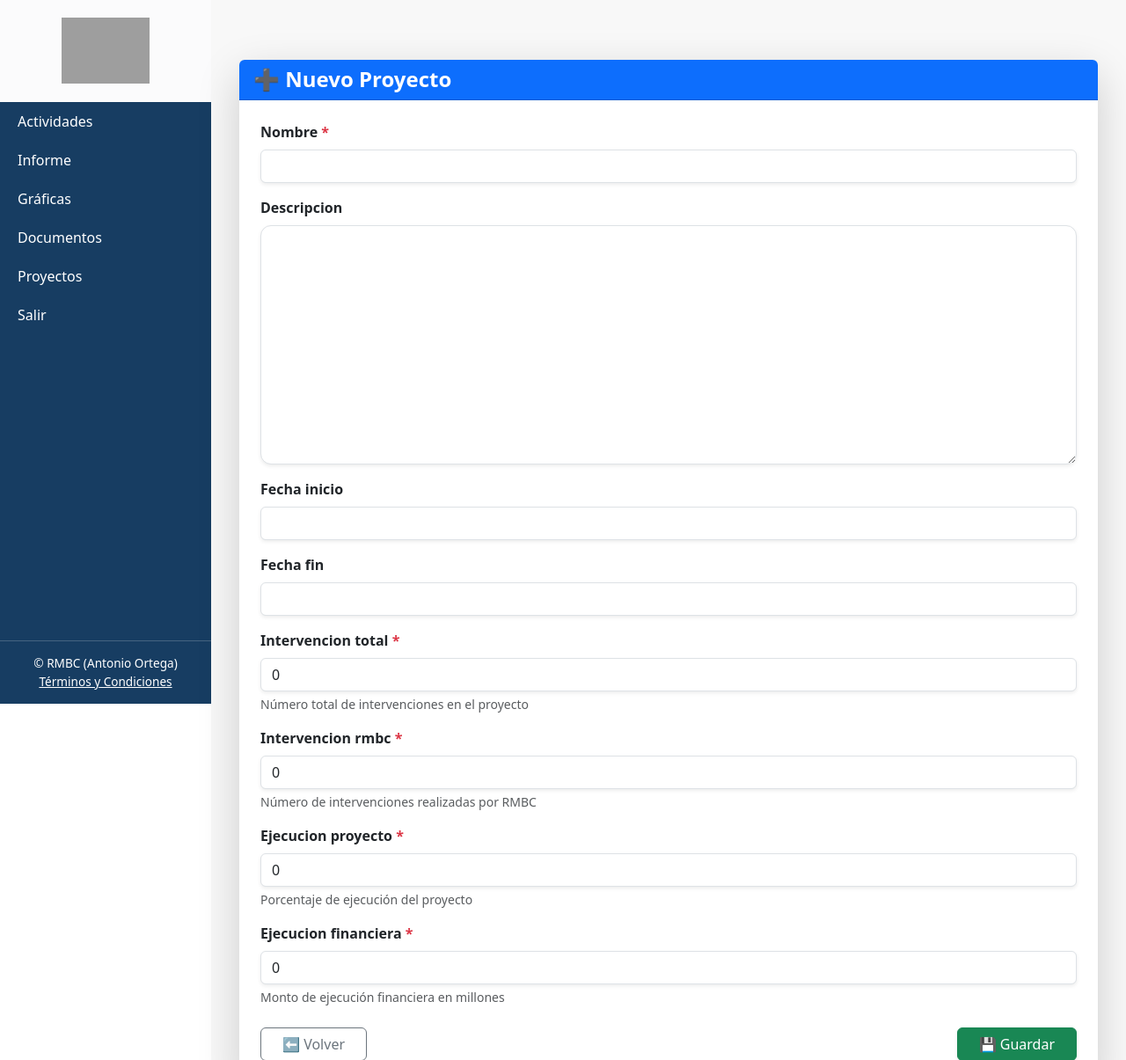
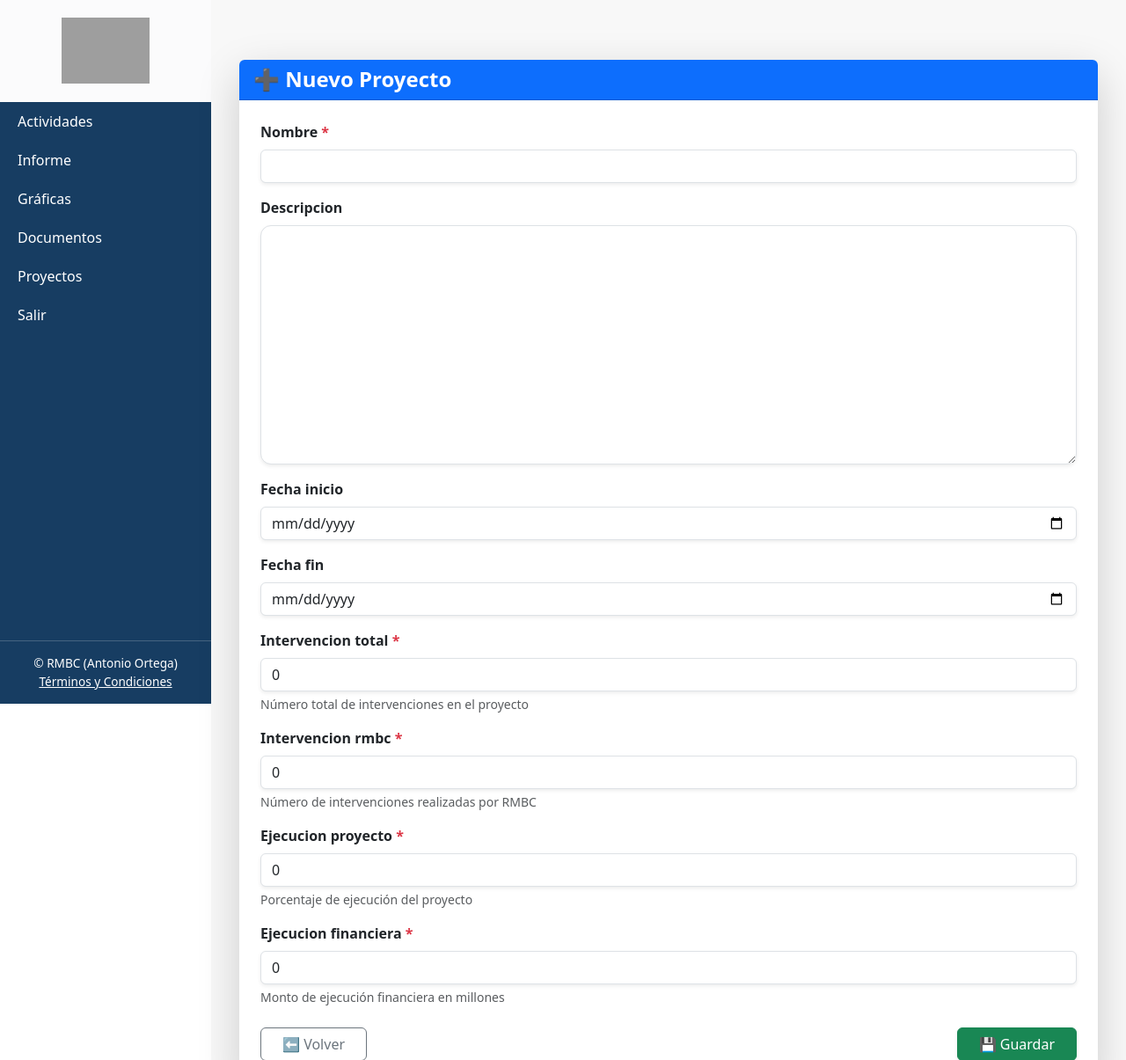
Before and after one commit to Aortega0720/ReunuinesDjango, a Django app: page /proyectos/nuevo/ in a window 1280 px wide. Shown: the top 1205 px of the page at 88% size. Run offline with Django 5.2, Linux system fonts and the light colour scheme; some libraries are stand-ins or nearby versions; grey boxes are pictures that could not be loaded.

Commit message:
backup 08-09-2025-7

```diff
--- a/mi_aplicacion/templates/mi_aplicacion/proyecto_form.html
+++ b/mi_aplicacion/templates/mi_aplicacion/proyecto_form.html
@@ -25,7 +25,13 @@
                 <span class="text-danger">*</span>
               {% endif %}
             </label>
-            {{ field|add_class:"form-control shadow-sm" }}
+
+            {# Si el widget es tipo fecha, forzamos a datepicker #}
+            {% if field.field.widget.input_type == "date" %}
+              {{ field|add_class:"form-control shadow-sm"|attr:"type:date"|attr:"placeholder:Seleccione una fecha" }}
+            {% else %}
+              {{ field|add_class:"form-control shadow-sm" }}
+            {% endif %}
 
             {% if field.help_text %}
               <div class="form-text text-muted">{{ field.help_text }}</div>
--- a/mi_aplicacion/views.py
+++ b/mi_aplicacion/views.py
@@ -15,6 +15,7 @@ from django.utils.dateparse import parse_date
 from django.views import View
 from django.urls import reverse_lazy
 from django.views.generic import DetailView, ListView, TemplateView, CreateView, UpdateView, DeleteView
+from django import forms
 
 # terceros
 import openpyxl
@@ -626,6 +627,12 @@ class ProyectoCreateView(CreateView):
     fields = '__all__'
     success_url = reverse_lazy('mi_aplicacion:proyecto_list')
 
+    def get_form(self, form_class=None):
+        form = super().get_form(form_class)
+        form.fields['fecha_inicio'].widget = forms.DateInput(attrs={'type': 'date', 'class': 'form-control'})
+        form.fields['fecha_fin'].widget = forms.DateInput(attrs={'type': 'date', 'class': 'form-control'})
+        return form
+
 # Editar proyecto
 class ProyectoUpdateView(UpdateView):
     model = Proyecto
```
